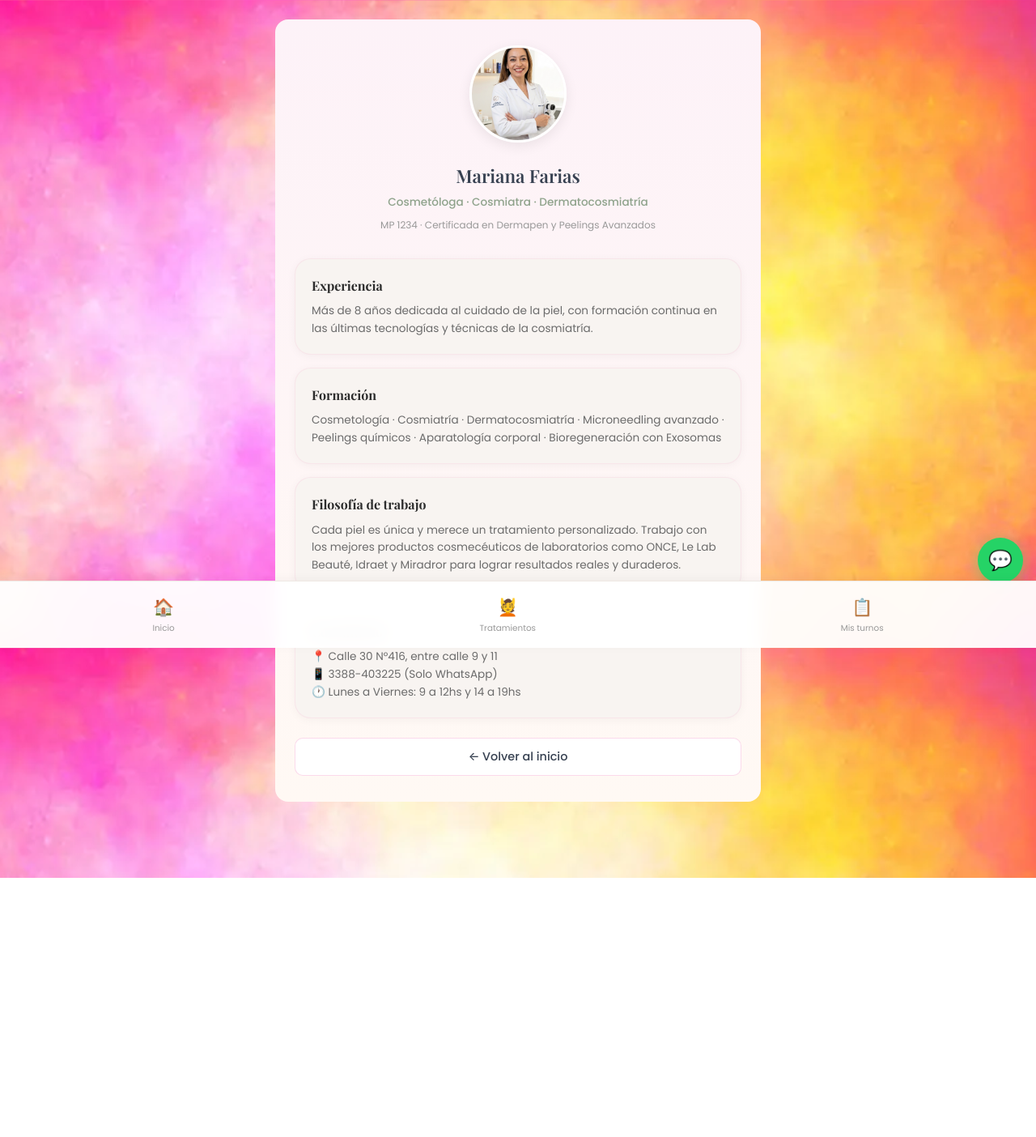
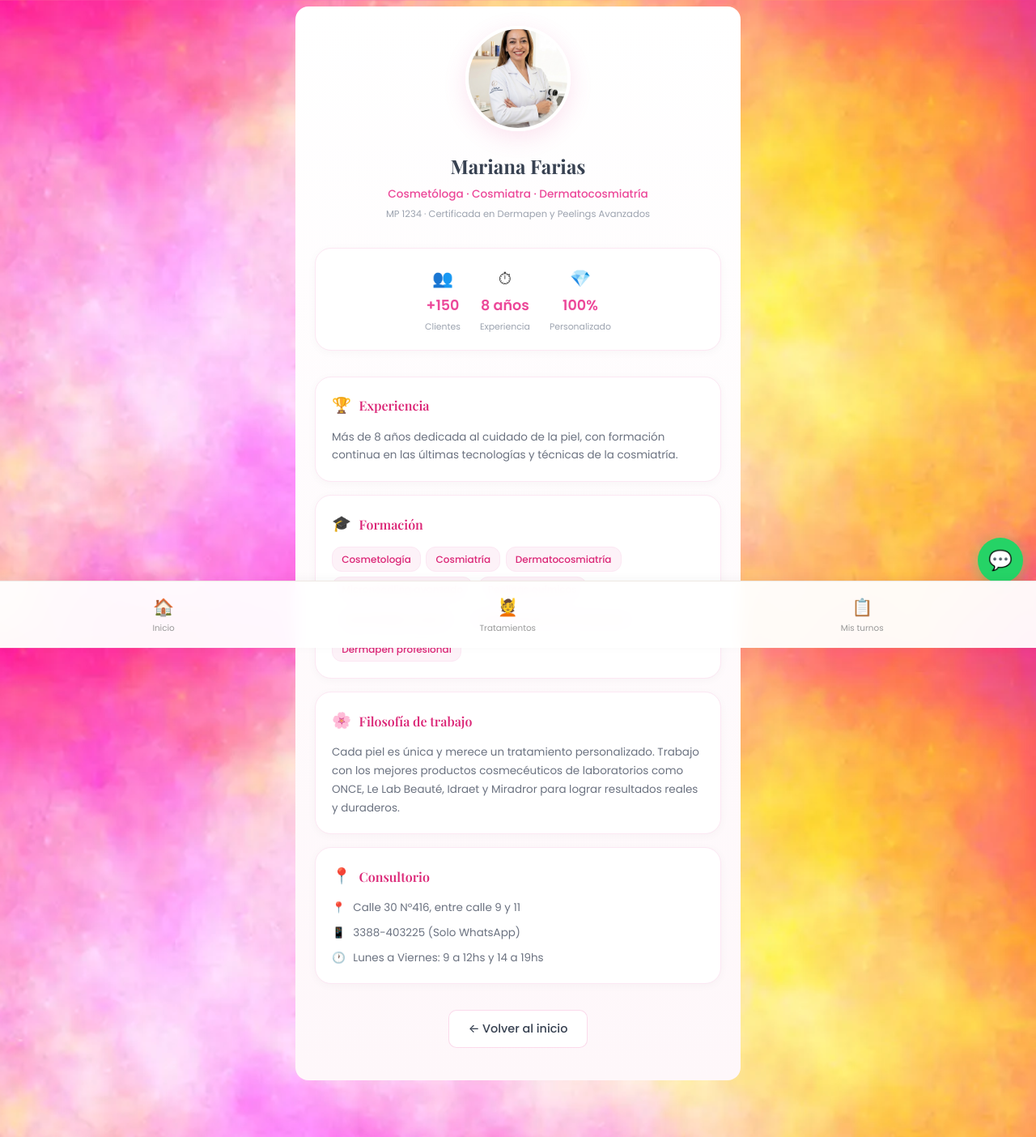
Before and after one commit to PameVillegas/belleza-saludable, a React (Vite) app in the folder frontend/: page /profesional in a window 1280 px wide. Shown: the whole page at 81% size. Before the commit the page ends 1084 px from the top, so only its background shows below. Built offline with nearby package versions, Linux system fonts and the light colour scheme.

Commit message:
Rediseno profesional: estadisticas, formacion en tags rosa, iconos por seccion, fondo sutil

```diff
--- a/frontend/src/pages/Professional.jsx
+++ b/frontend/src/pages/Professional.jsx
@@ -3,48 +3,106 @@ import { useNavigate } from 'react-router-dom';
 function Professional() {
   const navigate = useNavigate();
 
+  const stats = [
+    { icon: '👥', value: '+150', label: 'Clientes' },
+    { icon: '⏱', value: '8 años', label: 'Experiencia' },
+    { icon: '💎', value: '100%', label: 'Personalizado' },
+  ];
+
+  const formations = [
+    'Cosmetología',
+    'Cosmiatría',
+    'Dermatocosmiatría',
+    'Microneedling avanzado',
+    'Peelings químicos',
+    'Aparatología corporal',
+    'Bioregeneración con Exosomas',
+    'Dermapen profesional',
+  ];
+
   return (
-    <div className="booking-container fade-up">
-      <div style={{ textAlign: 'center', marginBottom: '2rem' }}>
-        <img src="/mari.png" alt="Mariana Farias" style={{ width: '120px', height: '120px', borderRadius: '50%', objectFit: 'cover', boxShadow: '0 4px 16px rgba(0,0,0,0.08)', border: '3px solid white', marginBottom: '1rem' }} />
-        <h2 className="booking-title">Mariana Farias</h2>
-        <p style={{ fontSize: '0.85rem', color: 'var(--color-sage-dark)', fontWeight: 500 }}>Cosmetóloga · Cosmiatra · Dermatocosmiatría</p>
-        <p style={{ fontSize: '0.75rem', color: 'var(--color-text-muted)', marginTop: '0.4rem' }}>MP 1234 · Certificada en Dermapen y Peelings Avanzados</p>
+    <div className="professional-page fade-up">
+      {/* Header con foto */}
+      <div className="prof-header">
+        <img src="/mari.png" alt="Mariana Farias" className="prof-photo" />
+        <h2 className="prof-name">Mariana Farias</h2>
+        <p className="prof-specialty">Cosmetóloga · Cosmiatra · Dermatocosmiatría</p>
+        <p className="prof-matricula">MP 1234 · Certificada en Dermapen y Peelings Avanzados</p>
       </div>
 
-      <div className="card" style={{ marginBottom: '1rem', background: 'var(--color-beige)' }}>
-        <h3 style={{ fontFamily: 'var(--font-display)', fontSize: '1rem', marginBottom: '0.5rem' }}>Experiencia</h3>
-        <p style={{ fontSize: '0.85rem', color: 'var(--color-text-light)', lineHeight: '1.6' }}>
+      {/* Estadísticas */}
+      <div className="prof-stats">
+        {stats.map((s, i) => (
+          <div key={i} className="prof-stat">
+            <span className="prof-stat-icon">{s.icon}</span>
+            <span className="prof-stat-value">{s.value}</span>
+            <span className="prof-stat-label">{s.label}</span>
+          </div>
+        ))}
+      </div>
+
+      {/* Experiencia */}
+      <div className="prof-section">
+        <div className="prof-section-header">
+          <span className="prof-section-icon">🏆</span>
+          <h3 className="prof-section-title">Experiencia</h3>
+        </div>
+        <p className="prof-section-text">
           Más de 8 años dedicada al cuidado de la piel, con formación continua en las últimas tecnologías y técnicas de la cosmiatría.
         </p>
       </div>
 
-      <div className="card" style={{ marginBottom: '1rem', background: 'var(--color-beige)' }}>
-        <h3 style={{ fontFamily: 'var(--font-display)', fontSize: '1rem', marginBottom: '0.5rem' }}>Formación</h3>
-        <p style={{ fontSize: '0.85rem', color: 'var(--color-text-light)', lineHeight: '1.6' }}>
-          Cosmetología · Cosmiatría · Dermatocosmiatría · Microneedling avanzado · Peelings químicos · Aparatología corporal · Bioregeneración con Exosomas
-        </p>
+      {/* Formación */}
+      <div className="prof-section">
+        <div className="prof-section-header">
+          <span className="prof-section-icon">🎓</span>
+          <h3 className="prof-section-title">Formación</h3>
+        </div>
+        <div className="prof-formation-list">
+          {formations.map((f, i) => (
+            <span key={i} className="prof-formation-tag">{f}</span>
+          ))}
+        </div>
       </div>
 
-      <div className="card" style={{ marginBottom: '1rem', background: 'var(--color-beige)' }}>
-        <h3 style={{ fontFamily: 'var(--font-display)', fontSize: '1rem', marginBottom: '0.5rem' }}>Filosofía de trabajo</h3>
-        <p style={{ fontSize: '0.85rem', color: 'var(--color-text-light)', lineHeight: '1.6' }}>
+      {/* Filosofía */}
+      <div className="prof-section">
+        <div className="prof-section-header">
+          <span className="prof-section-icon">🌸</span>
+          <h3 className="prof-section-title">Filosofía de trabajo</h3>
+        </div>
+        <p className="prof-section-text">
           Cada piel es única y merece un tratamiento personalizado. Trabajo con los mejores productos cosmecéuticos de laboratorios como ONCE, Le Lab Beauté, Idraet y Miradror para lograr resultados reales y duraderos.
         </p>
       </div>
 
-      <div className="card" style={{ marginBottom: '1.5rem', background: 'var(--color-beige)' }}>
-        <h3 style={{ fontFamily: 'var(--font-display)', fontSize: '1rem', marginBottom: '0.5rem' }}>Consultorio</h3>
-        <p style={{ fontSize: '0.85rem', color: 'var(--color-text-light)', lineHeight: '1.6' }}>
-          📍 Calle 30 N°416, entre calle 9 y 11<br />
-          📱 3388-403225 (Solo WhatsApp)<br />
-          🕐 Lunes a Viernes: 9 a 12hs y 14 a 19hs
-        </p>
+      {/* Consultorio */}
+      <div className="prof-section">
+        <div className="prof-section-header">
+          <span className="prof-section-icon">📍</span>
+          <h3 className="prof-section-title">Consultorio</h3>
+        </div>
+        <div className="prof-info-list">
+          <div className="prof-info-item">
+            <span>📍</span>
+            <span>Calle 30 N°416, entre calle 9 y 11</span>
+          </div>
+          <div className="prof-info-item">
+            <span>📱</span>
+            <span>3388-403225 (Solo WhatsApp)</span>
+          </div>
+          <div className="prof-info-item">
+            <span>🕐</span>
+            <span>Lunes a Viernes: 9 a 12hs y 14 a 19hs</span>
+          </div>
+        </div>
       </div>
 
-      <button className="btn btn-secondary" onClick={() => navigate('/inicio')} style={{ width: '100%' }}>
-        ← Volver al inicio
-      </button>
+      <div style={{ textAlign: 'center', marginTop: '2rem', paddingBottom: '1rem' }}>
+        <button className="btn btn-secondary" onClick={() => navigate('/inicio')}>
+          ← Volver al inicio
+        </button>
+      </div>
     </div>
   );
 }
--- a/frontend/src/styles/global.css
+++ b/frontend/src/styles/global.css
@@ -1834,3 +1834,149 @@ body {
   transform: translateY(-1px);
   box-shadow: 0 4px 12px rgba(236, 72, 153, 0.3);
 }
+
+/* ===== Professional Page ===== */
+.professional-page {
+  max-width: 550px;
+  margin: 0 auto;
+  padding: 1.5rem;
+  background: linear-gradient(180deg, #FFFFFF 0%, #FEF7FA 100%);
+  border-radius: var(--radius);
+  margin-top: 0.5rem;
+}
+
+.prof-header {
+  text-align: center;
+  margin-bottom: 2rem;
+}
+
+.prof-photo {
+  width: 130px;
+  height: 130px;
+  border-radius: 50%;
+  object-fit: cover;
+  box-shadow: 0 8px 28px rgba(236, 72, 153, 0.15);
+  border: 4px solid white;
+  margin-bottom: 1rem;
+}
+
+.prof-name {
+  font-family: var(--font-display);
+  font-size: 1.5rem;
+  font-weight: 700;
+  color: #374151;
+  margin-bottom: 0.3rem;
+}
+
+.prof-specialty {
+  font-size: 0.85rem;
+  color: #EC4899;
+  font-weight: 500;
+}
+
+.prof-matricula {
+  font-size: 0.72rem;
+  color: #9CA3AF;
+  margin-top: 0.3rem;
+}
+
+/* Stats */
+.prof-stats {
+  display: flex;
+  justify-content: center;
+  gap: 1.5rem;
+  margin-bottom: 2rem;
+  padding: 1.25rem;
+  background: #FFFFFF;
+  border-radius: 20px;
+  border: 1px solid #FCE7F3;
+  box-shadow: 0 2px 12px rgba(0, 0, 0, 0.03);
+}
+
+.prof-stat {
+  display: flex;
+  flex-direction: column;
+  align-items: center;
+  gap: 0.2rem;
+}
+
+.prof-stat-icon {
+  font-size: 1.3rem;
+}
+
+.prof-stat-value {
+  font-size: 1.1rem;
+  font-weight: 700;
+  color: #EC4899;
+}
+
+.prof-stat-label {
+  font-size: 0.68rem;
+  color: #9CA3AF;
+}
+
+/* Sections */
+.prof-section {
+  background: #FFFFFF;
+  border: 1px solid #FCE7F3;
+  border-radius: 20px;
+  padding: 1.25rem;
+  margin-bottom: 1rem;
+  box-shadow: 0 2px 12px rgba(0, 0, 0, 0.03);
+}
+
+.prof-section-header {
+  display: flex;
+  align-items: center;
+  gap: 0.6rem;
+  margin-bottom: 0.75rem;
+}
+
+.prof-section-icon {
+  font-size: 1.2rem;
+}
+
+.prof-section-title {
+  font-family: var(--font-display);
+  font-size: 1rem;
+  font-weight: 600;
+  color: #DB2777;
+}
+
+.prof-section-text {
+  font-size: 0.84rem;
+  color: #6B7280;
+  line-height: 1.7;
+}
+
+/* Formation tags */
+.prof-formation-list {
+  display: flex;
+  flex-wrap: wrap;
+  gap: 0.4rem;
+}
+
+.prof-formation-tag {
+  font-size: 0.75rem;
+  color: #DB2777;
+  background: #FDF2F8;
+  padding: 0.3rem 0.7rem;
+  border-radius: 12px;
+  font-weight: 500;
+  border: 1px solid #FCE7F3;
+}
+
+/* Info list */
+.prof-info-list {
+  display: flex;
+  flex-direction: column;
+  gap: 0.6rem;
+}
+
+.prof-info-item {
+  display: flex;
+  align-items: center;
+  gap: 0.6rem;
+  font-size: 0.84rem;
+  color: #6B7280;
+}
```
